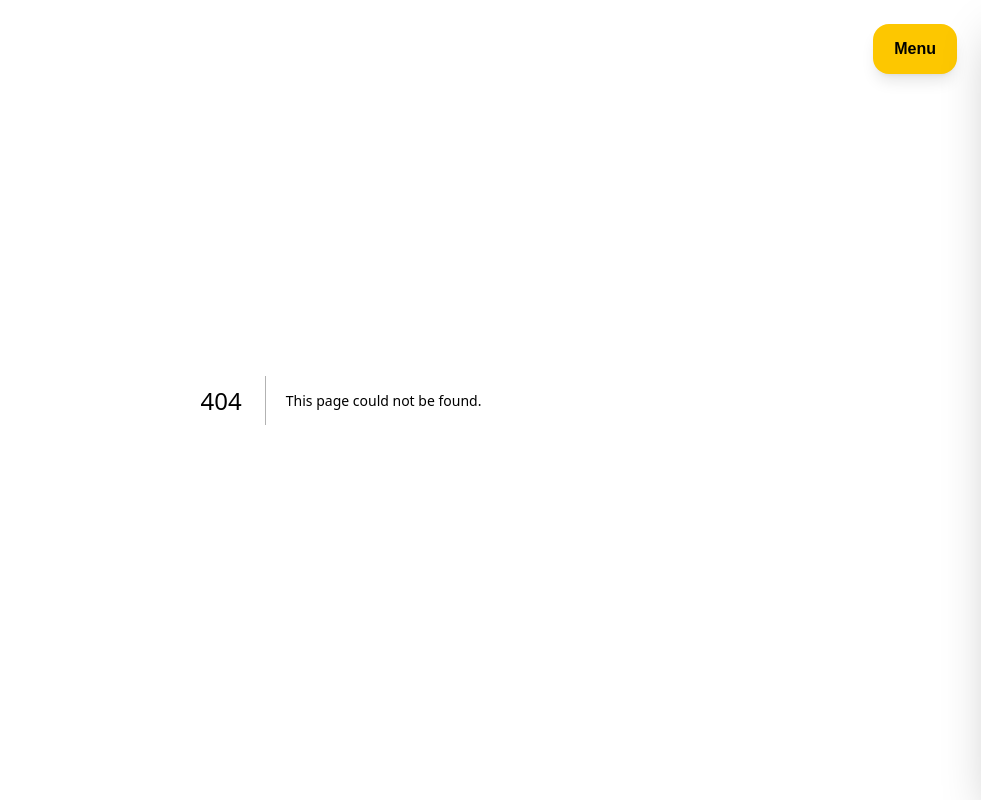
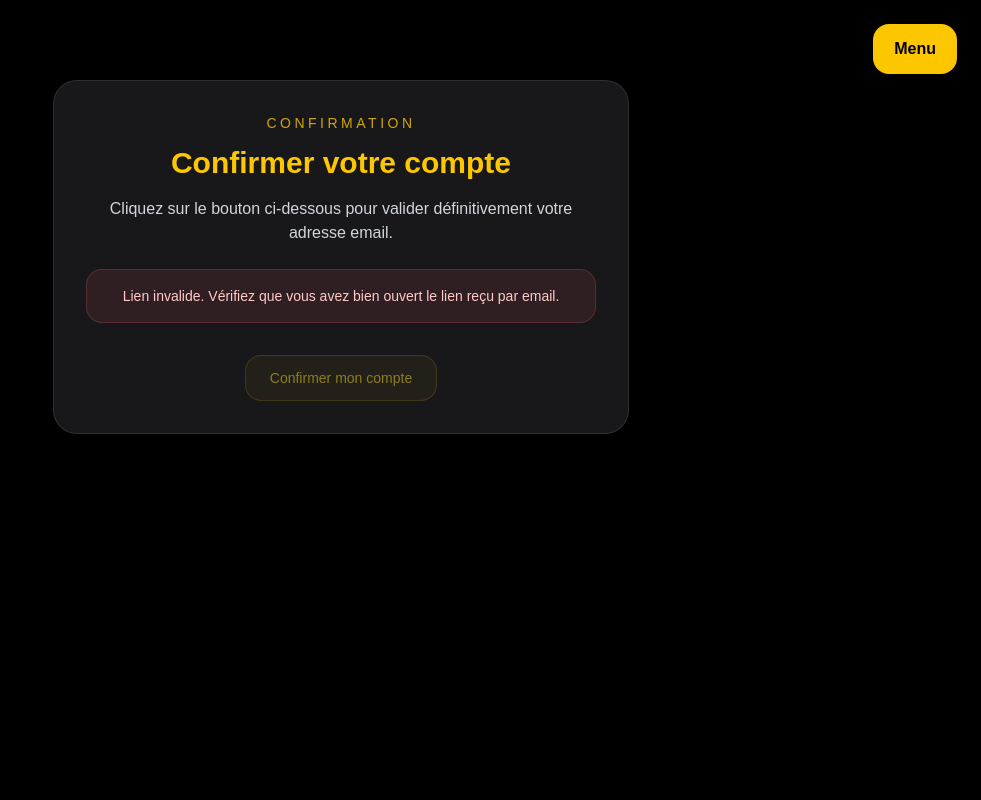
Before and after one commit to arthur007-ops/Lion-Wall-Street, a Next.js app: page /auth/confirm in a window 1280 px wide. Before the commit this address had no page. Shown: the whole page, without its empty margins (299-1280 px from the left). Built offline with nearby package versions, Linux system fonts and the light colour scheme; no server answers.

Commit message:
ajout authentification Supabase

```diff
--- /dev/null
+++ b/app/auth/confirm/page.tsx
@@ -0,0 +1,99 @@
+"use client";
+
+import { useMemo, useState } from "react";
+import { useSearchParams, useRouter } from "next/navigation";
+import { supabase } from "@/lib/supabase";
+
+export default function ConfirmEmailPage() {
+  const searchParams = useSearchParams();
+  const router = useRouter();
+
+  const tokenHash = searchParams.get("token_hash");
+  const type = searchParams.get("type");
+
+  const [loading, setLoading] = useState(false);
+  const [message, setMessage] = useState("");
+  const [confirmed, setConfirmed] = useState(false);
+
+  const isValidLink = useMemo(() => {
+    return !!tokenHash && !!type;
+  }, [tokenHash, type]);
+
+  const handleConfirm = async () => {
+    if (!tokenHash || !type) {
+      setMessage("Lien invalide ou incomplet.");
+      return;
+    }
+
+    setLoading(true);
+    setMessage("");
+
+    const { error } = await supabase.auth.verifyOtp({
+      token_hash: tokenHash,
+      type: type as "signup" | "recovery" | "invite" | "email" | "email_change",
+    });
+
+    if (error) {
+      setMessage(error.message);
+      setLoading(false);
+      return;
+    }
+
+    setConfirmed(true);
+    setMessage("Votre email a bien été confirmé. Vous pouvez maintenant vous connecter.");
+
+    setTimeout(() => {
+      router.push("/test-supabase");
+    }, 2000);
+
+    setLoading(false);
+  };
+
+  return (
+    <main className="min-h-screen bg-black px-6 py-20 text-white">
+      <section className="mx-auto max-w-xl rounded-3xl border border-white/10 bg-zinc-900 p-8 shadow-2xl text-center">
+        <p className="text-sm uppercase tracking-[0.25em] text-yellow-400/80">
+          Confirmation
+        </p>
+
+        <h1 className="mt-3 text-3xl font-bold text-yellow-400">
+          Confirmer votre compte
+        </h1>
+
+        <p className="mt-4 text-gray-300">
+          Cliquez sur le bouton ci-dessous pour valider définitivement votre adresse email.
+        </p>
+
+        {!isValidLink && (
+          <div className="mt-6 rounded-2xl border border-red-400/20 bg-red-400/10 p-4 text-sm text-red-200">
+            Lien invalide. Vérifiez que vous avez bien ouvert le lien reçu par email.
+          </div>
+        )}
+
+        {message && (
+          <div
+            className={`mt-6 rounded-2xl p-4 text-sm ${
+              confirmed
+                ? "border border-green-400/20 bg-green-400/10 text-green-200"
+                : "border border-white/10 bg-white/5 text-gray-200"
+            }`}
+          >
+            {message}
+          </div>
+        )}
+
+        <button
+          onClick={handleConfirm}
+          disabled={!isValidLink || loading || confirmed}
+          className="mt-8 inline-flex rounded-2xl border border-yellow-400/30 bg-yellow-400/10 px-6 py-3 text-sm font-medium text-yellow-300 transition hover:bg-yellow-400/20 disabled:cursor-not-allowed disabled:opacity-50"
+        >
+          {loading
+            ? "Confirmation..."
+            : confirmed
+            ? "Compte confirmé"
+            : "Confirmer mon compte"}
+        </button>
+      </section>
+    </main>
+  );
+}
--- a/app/test-supabase/page.tsx
+++ b/app/test-supabase/page.tsx
@@ -3,7 +3,7 @@
 import { useState } from "react";
 import { supabase } from "@/lib/supabase";
 
-export default function TestSupabasePage() {
+export default function AuthPage() {
   const [isLogin, setIsLogin] = useState(true);
   const [email, setEmail] = useState("");
   const [password, setPassword] = useState("");
@@ -30,12 +30,15 @@ export default function TestSupabasePage() {
       const { error } = await supabase.auth.signUp({
         email,
         password,
+        options: {
+          emailRedirectTo: "http://localhost:3000/auth/confirm",
+        },
       });
 
       if (error) {
         setMessage(error.message);
       } else {
-        setMessage("Compte créé. Vérifie ton email pour confirmer l’inscription.");
+        setMessage("Compte créé. Vérifie ton email pour confirmer ton inscription.");
       }
     }
 
```
